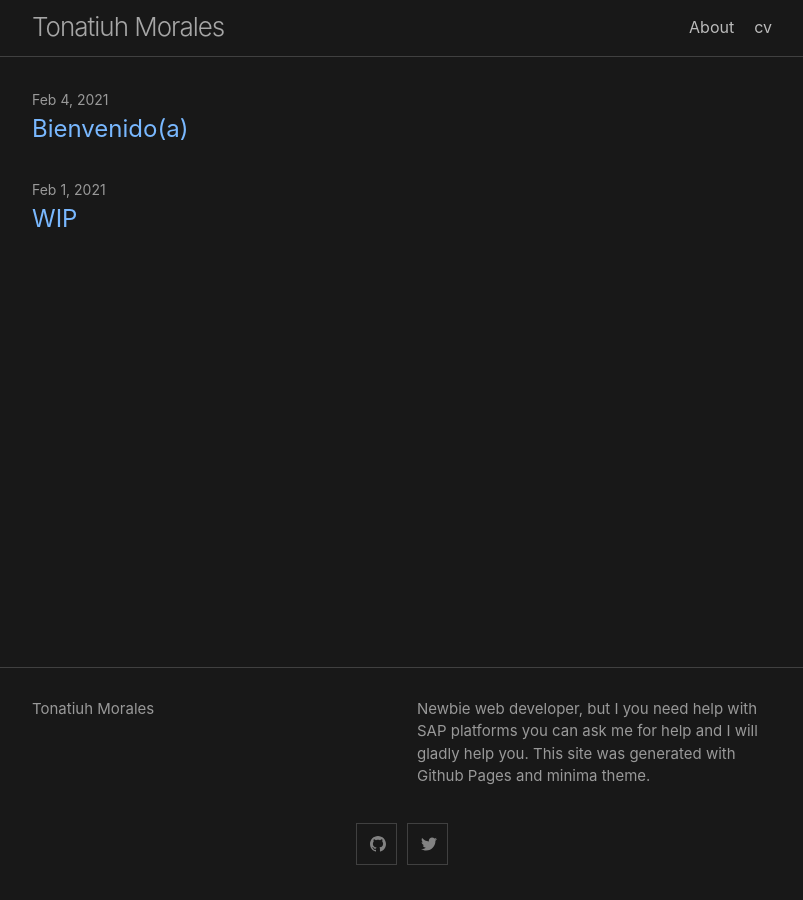
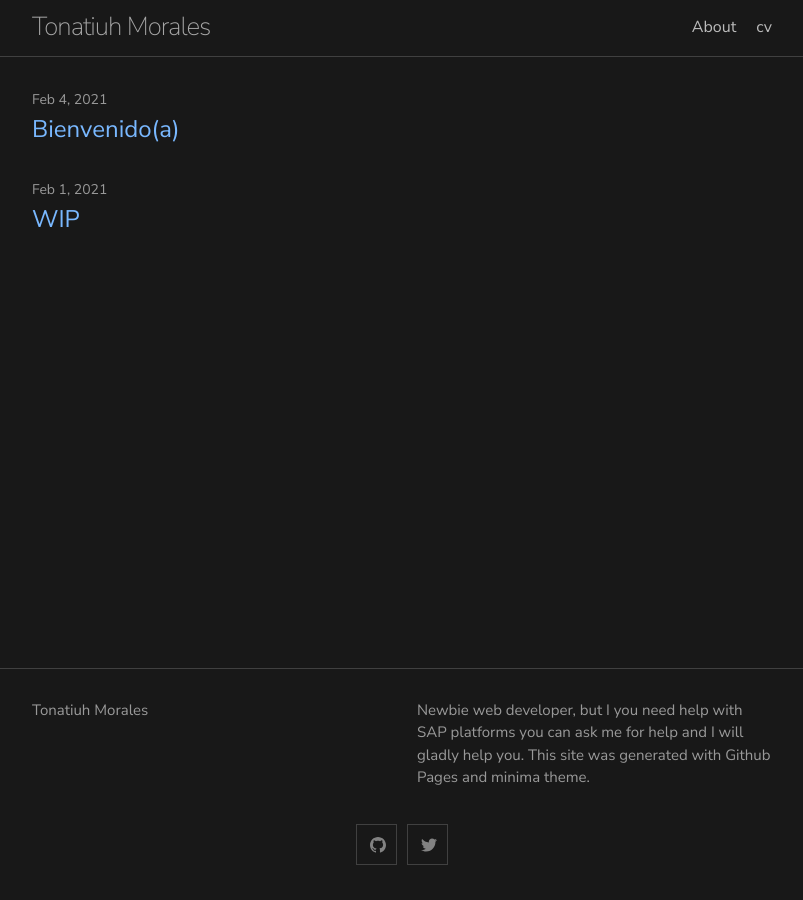
Before and after one commit to blackc0mb/blackc0mb.github.io, a Jekyll site: the page built from index.md, in a window 1280 px wide. Shown: the whole page, without its empty margins (238-1041 px from the left). Built offline with Jekyll 4.4.1, drawn with Linux system fonts in a browser that asks for light colours.

Commit message:
change font name
change font name 'Nunito Sans', sans-serif;

```diff
--- a/_includes/head.html
+++ b/_includes/head.html
@@ -4,6 +4,7 @@
   <meta name="viewport" content="width=device-width, initial-scale=1">
   {%- seo -%}
   <link rel="stylesheet" href="{{ "/assets/css/style.css" | relative_url }}">
+  <link href="https://fonts.googleapis.com/css2?family=Nunito+Sans:wght@200;400&display=swap" rel="stylesheet">
   {%- feed_meta -%}
   {%- if jekyll.environment == 'production' and site.google_analytics -%}
     {%- include google-analytics.html -%}
--- a/_sass/minima/initialize.scss
+++ b/_sass/minima/initialize.scss
@@ -2,7 +2,8 @@
 
 // Define defaults for each variable.
 
-$base-font-family: -apple-system, BlinkMacSystemFont, "Segoe UI", "Segoe UI Symbol", "Segoe UI Emoji", "Apple Color Emoji", Roboto, Helvetica, Arial, sans-serif !default;
+/*$base-font-family: -apple-system, BlinkMacSystemFont, "Segoe UI", "Segoe UI Symbol", "Segoe UI Emoji", "Apple Color Emoji", Roboto, Helvetica, Arial, sans-serif !default;*/
+$base-font-family: 'Nunito Sans', sans-serif;
 $code-font-family: "Menlo", "Inconsolata", "Consolas", "Roboto Mono", "Ubuntu Mono", "Liberation Mono", "Courier New", monospace;
 $base-font-size:   16px !default;
 $base-font-weight: 400 !default;
```
